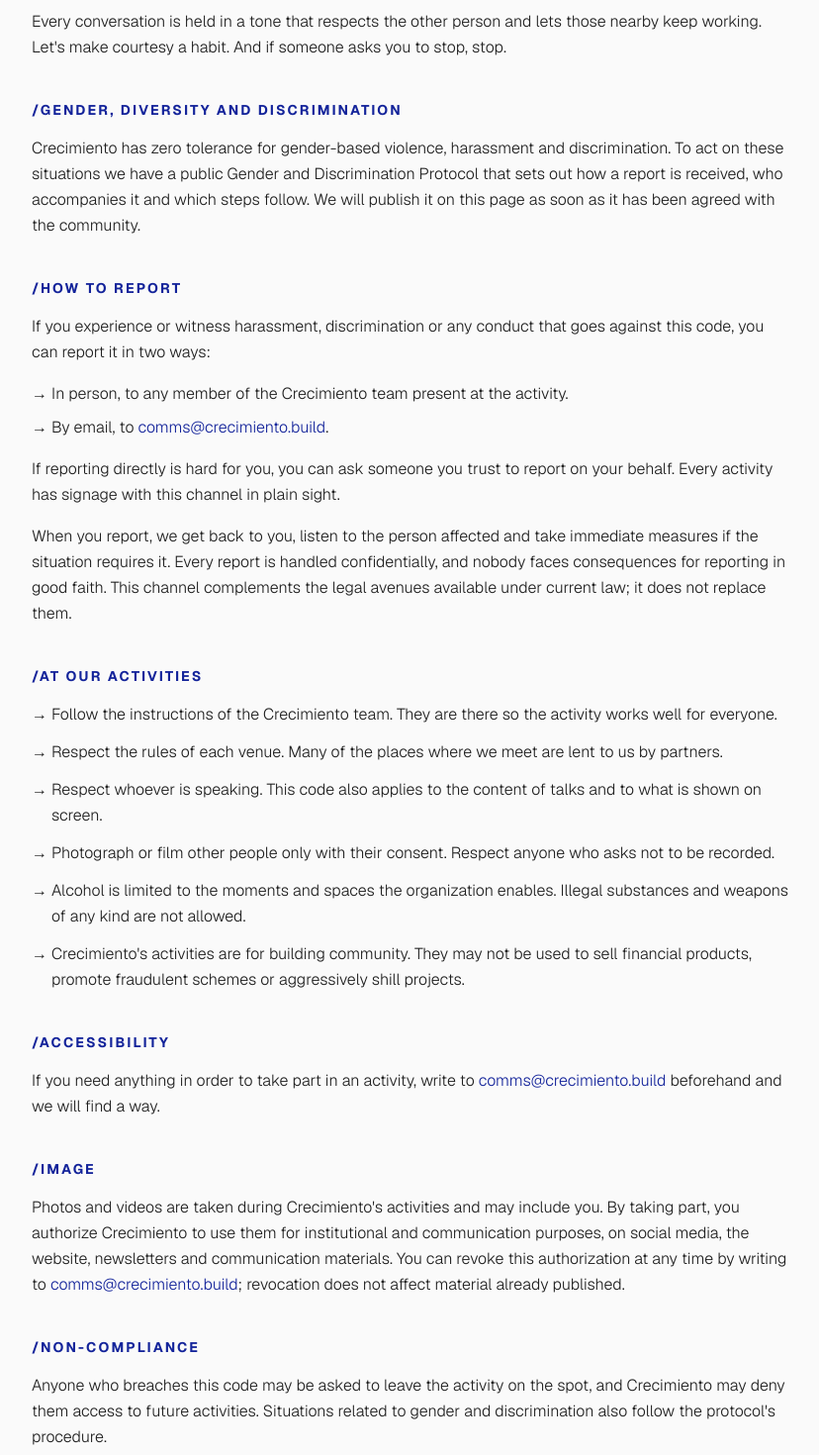
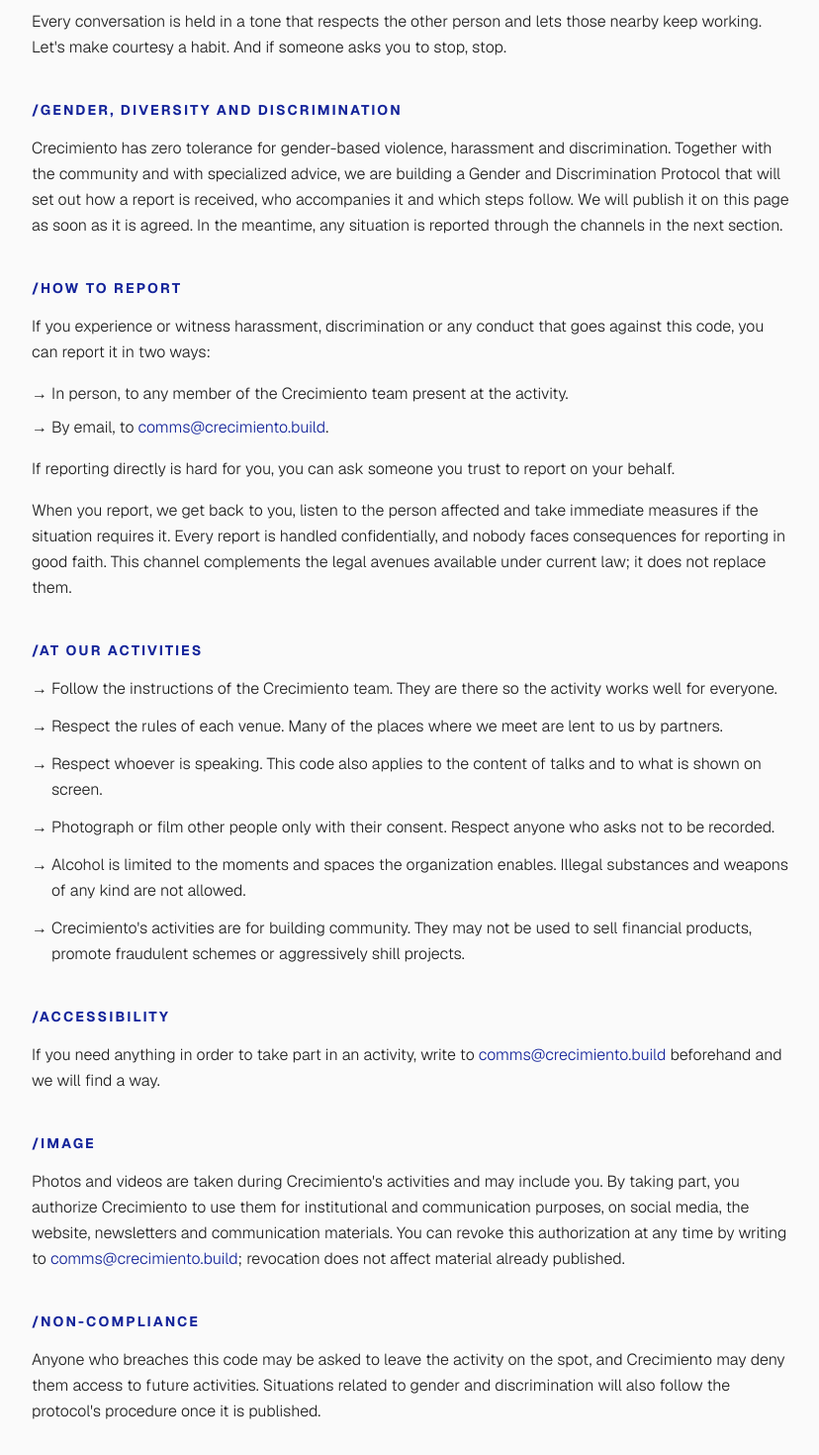
Before and after one commit to chachimendez/crecimiento-web, a Next.js app: page /code-of-conduct in a window 1280 px wide. Shown: the part 860-2330 px from the top of the page at 99% size, without its empty margins (96-924 px from the left). Built offline with nearby package versions, Linux system fonts and the light colour scheme.

Commit message:
Conducta: protocolo en futuro (en construcción) y quitar la frase de cartelería (ES y EN)

```diff
--- a/app/code-of-conduct/page.tsx
+++ b/app/code-of-conduct/page.tsx
@@ -94,11 +94,13 @@
             <h2 className={h2} style={h2Style}>/GENDER, DIVERSITY AND DISCRIMINATION</h2>
             <p className={p} style={pStyle}>
               Crecimiento has zero tolerance for gender-based violence,
-              harassment and discrimination. To act on these situations we
-              have a public Gender and Discrimination Protocol that sets out
-              how a report is received, who accompanies it and which steps
-              follow. We will publish it on this page as soon as it has been
-              agreed with the community.
+              harassment and discrimination. Together with the community and
+              with specialized advice, we are building a Gender and
+              Discrimination Protocol that will set out how a report is
+              received, who accompanies it and which steps follow. We will
+              publish it on this page as soon as it is agreed. In the
+              meantime, any situation is reported through the channels in the
+              next section.
             </p>
           </section>
 
@@ -118,8 +120,7 @@
             </ul>
             <p className={`mt-4 ${p}`} style={pStyle}>
               If reporting directly is hard for you, you can ask someone you
-              trust to report on your behalf. Every activity has signage with
-              this channel in plain sight.
+              trust to report on your behalf.
             </p>
             <p className={`mt-4 ${p}`} style={pStyle}>
               When you report, we get back to you, listen to the person
@@ -188,8 +189,8 @@
             <p className={p} style={pStyle}>
               Anyone who breaches this code may be asked to leave the activity
               on the spot, and Crecimiento may deny them access to future
-              activities. Situations related to gender and discrimination also
-              follow the protocol&apos;s procedure.
+              activities. Situations related to gender and discrimination will
+              also follow the protocol&apos;s procedure once it is published.
             </p>
           </section>
 
--- a/app/conducta/page.tsx
+++ b/app/conducta/page.tsx
@@ -97,11 +97,13 @@
             <h2 className={h2} style={h2Style}>/GÉNERO, DIVERSIDAD Y DISCRIMINACIÓN</h2>
             <p className={p} style={pStyle}>
               Crecimiento tiene tolerancia cero frente a la violencia de
-              género, el acoso y la discriminación. Para actuar ante estas
-              situaciones contamos con un Protocolo de género y
-              discriminación, público, que establece cómo se recibe un
+              género, el acoso y la discriminación. Estamos armando, junto con
+              la comunidad y con asesoramiento especializado, un Protocolo de
+              género y discriminación que va a establecer cómo se recibe un
               reporte, quién lo acompaña y qué pasos se siguen. Lo publicamos
-              en esta misma página en cuanto esté acordado con la comunidad.
+              en esta misma página en cuanto esté acordado. Mientras tanto,
+              cualquier situación se reporta por los canales de la sección
+              siguiente.
             </p>
           </section>
 
@@ -121,8 +123,7 @@
             </ul>
             <p className={`mt-4 ${p}`} style={pStyle}>
               Si te cuesta hacerlo directamente, podés pedirle a una persona de
-              confianza que reporte por vos. En cada actividad hay cartelería
-              con este canal a la vista.
+              confianza que reporte por vos.
             </p>
             <p className={`mt-4 ${p}`} style={pStyle}>
               Cuando reportás, te respondemos, escuchamos a la persona afectada
@@ -192,7 +193,8 @@
               Quien incumpla este código puede ser invitado a retirarse de la
               actividad en el momento, y Crecimiento puede negarle el acceso a
               actividades futuras. Las situaciones vinculadas a género y
-              discriminación siguen además el procedimiento del protocolo.
+              discriminación seguirán además el procedimiento del protocolo
+              cuando esté publicado.
             </p>
           </section>
 
```
